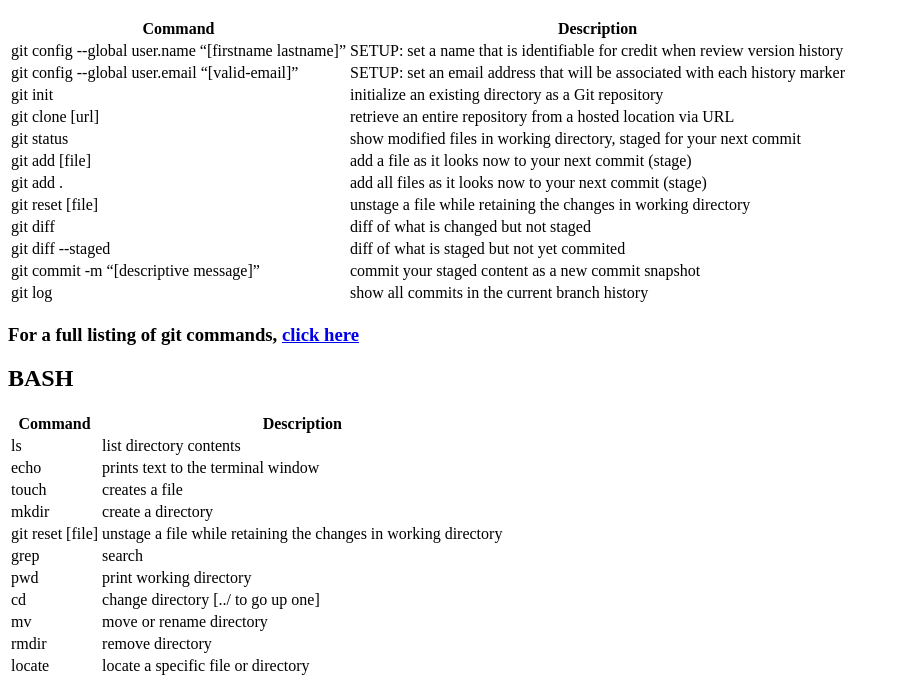
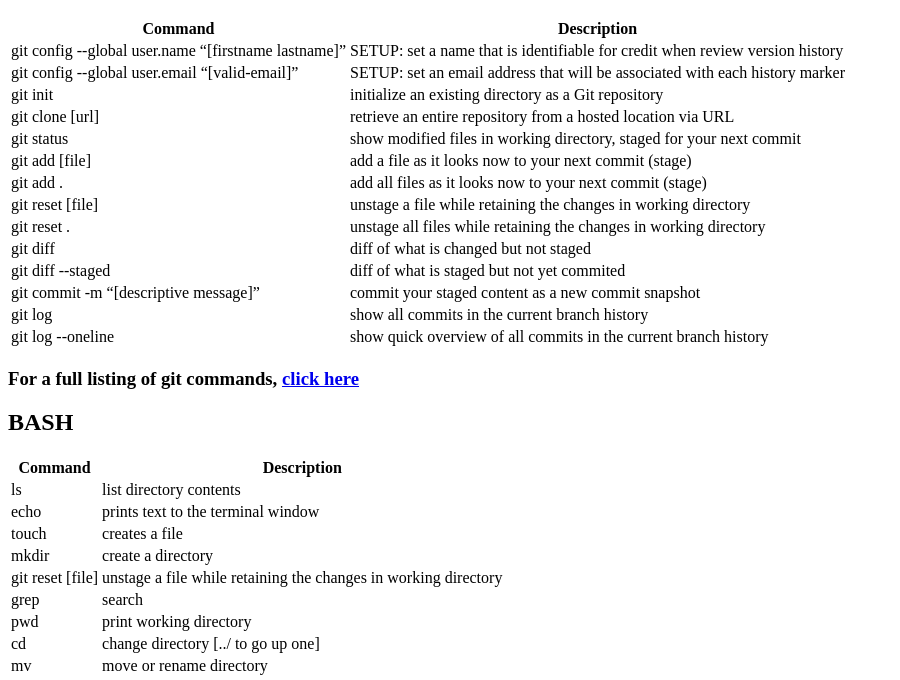
Before and after one commit to JGoodman1511/cheat-sheet, a plain HTML site: page index.html in a window 1280 px wide. Shown: the part 110-790 px from the top of the page, without its empty margins (0-900 px from the left). Drawn offline with Linux system fonts and the light colour scheme.

Commit message:
updated index git cmds

```diff
--- a/index.html
+++ b/index.html
@@ -54,6 +54,11 @@
 
             </tr>
             <tr>
+                <td class="cmd">git reset .</td>
+                <td>unstage all files while retaining the changes in working directory</td>
+
+            </tr>
+            <tr>
                 <td class="cmd">git diff</td>
                 <td>diff of what is changed but not staged</td>
 
@@ -71,6 +76,11 @@
             <tr>
                 <td class="cmd">git log</td>
                 <td>show all commits in the current branch history</td>
+
+            </tr>
+            <tr>
+                <td class="cmd">git log --oneline</td>
+                <td>show quick overview of all commits in the current branch history</td>
 
             </tr>
         </table>
```
